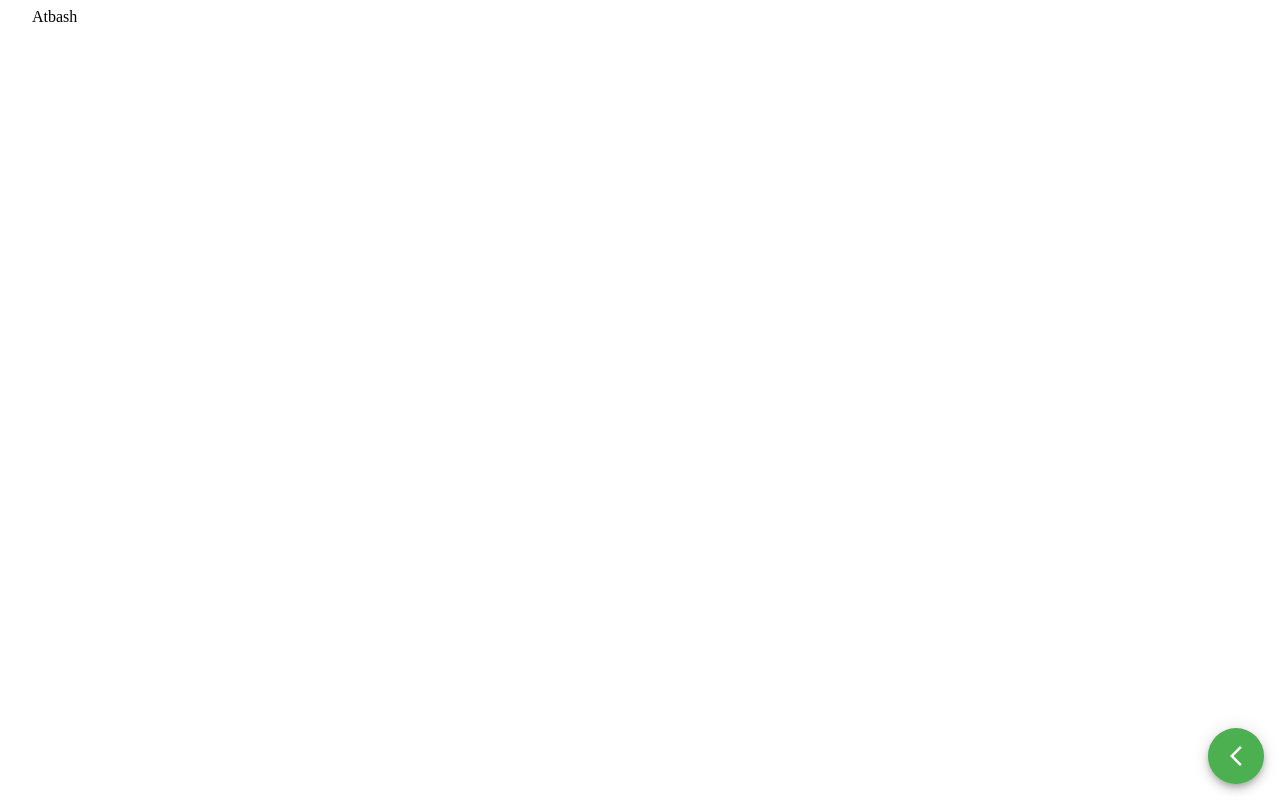
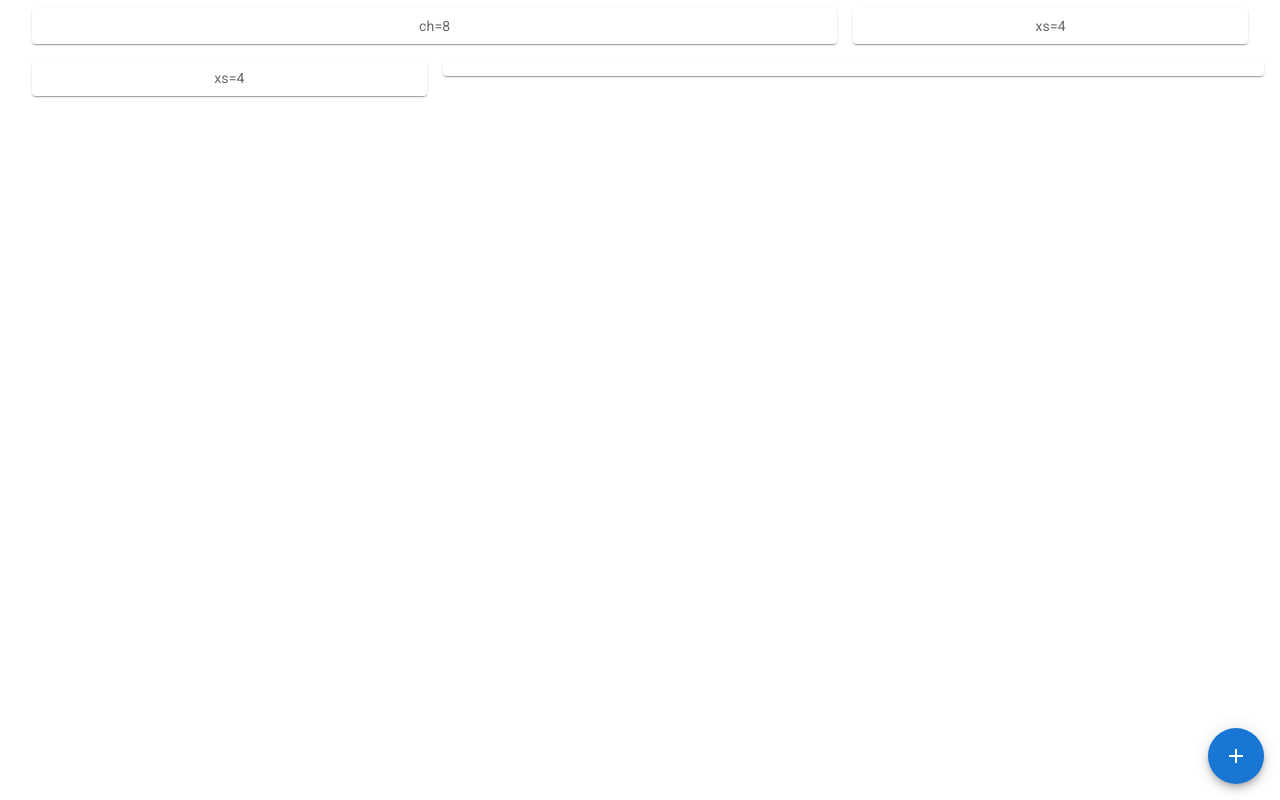
Before and after one commit to flapek/hack-history, a React (Create React App) app: page /atbash in a window 1280 px wide. Built offline with nearby package versions, Linux system fonts and the light colour scheme.

Commit message:
add ATBASH cipher and base create base view of ATBASH screen

```diff
--- a/src/features/user/DialogUser.tsx
+++ b/src/features/user/DialogUser.tsx
@@ -7,22 +7,20 @@ import {
   TextField,
 } from '@mui/material';
 import { useState } from 'react';
-import { useAppSelector } from '../../app';
-import { getUsername } from './userSlice';
+import { useAppDispatch, useAppSelector } from '../../app';
+import { getUsername, rename } from './userSlice';
 
-export default function DialogUser({
-  open,
-  setOpen,
-  rename,
-}: {
-  open: boolean;
-  setOpen: () => void;
-  rename: () => void;
-}) {
-  const [username, setUsername] = useState(useAppSelector(getUsername));
+export default function DialogUser({ open, setOpen }: { open: boolean; setOpen: () => void }) {
+  const dispatch = useAppDispatch();
+  const actualUsername = useAppSelector(getUsername);
+  const [username, setUsername] = useState(actualUsername);
 
   function onChange(e: React.FormEvent<HTMLInputElement | HTMLTextAreaElement>) {
     setUsername(e.currentTarget.value);
+  }
+
+  function confirm() {
+    dispatch(rename(username));
   }
 
   return (
@@ -43,7 +41,7 @@ export default function DialogUser({
       </DialogContent>
       <DialogActions>
         <Button onClick={setOpen}>Cancel</Button>
-        <Button onClick={rename}>Confirm</Button>
+        <Button onClick={confirm}>Confirm</Button>
       </DialogActions>
     </Dialog>
   );
--- a/src/features/user/userSlice.ts
+++ b/src/features/user/userSlice.ts
@@ -11,6 +11,7 @@ export const userSlice = createSlice({
   initialState,
   reducers: {
     rename: (state, action: PayloadAction<string>) => {
+      console.log(action.payload);
       state.username = action.payload;
     },
   },
--- a/src/index.tsx
+++ b/src/index.tsx
@@ -4,11 +4,15 @@ import reportWebVitals from './reportWebVitals';
 import Navigation from './navigation/Navigation';
 import { store } from './app';
 import { Provider } from 'react-redux';
+import { appTheme } from './theme';
+import { ThemeProvider } from '@mui/system';
 
 ReactDOM.render(
   <React.StrictMode>
     <Provider store={store}>
-      <Navigation />
+      <ThemeProvider theme={appTheme}>
+        <Navigation />
+      </ThemeProvider>
     </Provider>
   </React.StrictMode>,
   document.getElementById('root'),
--- a/src/screens/Atbash.tsx
+++ b/src/screens/Atbash.tsx
@@ -1,5 +1,58 @@
+import { Grid, Paper, styled } from '@mui/material';
 import { BaseGameScreen } from '../shared/components';
+import { encryptAndDecrypt } from '../shared/functions';
+import Table from '@mui/material/Table';
+import TableBody from '@mui/material/TableBody';
+import TableCell from '@mui/material/TableCell';
+import TableContainer from '@mui/material/TableContainer';
+import TableHead from '@mui/material/TableHead';
+import TableRow from '@mui/material/TableRow';
+import { useAppSelector } from '../app';
+import { getUsername } from '../features/user/userSlice';
+
+const Item = styled(Paper)(({ theme }) => ({
+  ...theme.typography.body2,
+  padding: theme.spacing(1),
+  textAlign: 'center',
+  color: theme.palette.text.secondary,
+}));
 
 export default function Atbash() {
-  return <BaseGameScreen>Atbash</BaseGameScreen>;
+  let username = useAppSelector(getUsername);
+  let splitedUsername = encryptAndDecrypt(username).split('');
+  return (
+    <BaseGameScreen>
+      <Grid container spacing={2}>
+        <Grid item xs={8}>
+          <Item>{encryptAndDecrypt('xs=8')}</Item>
+        </Grid>
+        <Grid item xs={4}>
+          <Item>xs=4</Item>
+        </Grid>
+        <Grid item xs={4}>
+          <Item>xs=4</Item>
+        </Grid>
+        <Grid item xs={8}>
+          <TableContainer component={Item}>
+            <Table sx={{ minWidth: 650 }} aria-label="simple table">
+              <TableHead>
+                <TableRow>
+                  {splitedUsername.map((letter, idx) => (
+                    <TableCell key={idx}>{letter}</TableCell>
+                  ))}
+                </TableRow>
+              </TableHead>
+              <TableBody>
+                <TableRow sx={{ '&:last-child td, &:last-child th': { border: 0 } }}>
+                  {splitedUsername.map((_, idx) => (
+                    <TableCell key={idx} component="th" scope="row"></TableCell>
+                  ))}
+                </TableRow>
+              </TableBody>
+            </Table>
+          </TableContainer>
+        </Grid>
+      </Grid>
+    </BaseGameScreen>
+  );
 }
--- a/src/screens/Game.tsx
+++ b/src/screens/Game.tsx
@@ -39,10 +39,9 @@ export default function Game() {
       <DialogUser
         open={openDialog}
         setOpen={handleOpenDialog}
-        rename={() => console.log('Rename')}
       />
       <SpeedDial
-        ariaLabel="SpeedDial tooltip example"
+        ariaLabel="Game information and options"
         sx={{ position: 'fixed', bottom: 16, right: 16 }}
         icon={<SpeedDialIcon />}
         onClose={handleOpen}
--- a/src/shared/components/BaseGameScreen.tsx
+++ b/src/shared/components/BaseGameScreen.tsx
@@ -1,54 +1,95 @@
-import { Container, Fab, Zoom } from '@mui/material';
-import { useTheme } from '@mui/material/styles';
-import { SxProps } from '@mui/system';
-import { green } from '@mui/material/colors';
+import {
+  IconButton,
+  Container,
+  Divider,
+  SpeedDial,
+  SpeedDialAction,
+  SpeedDialIcon,
+  Grid,
+} from '@mui/material';
+import InfoIcon from '@mui/icons-material/Info';
 import ArrowBackIosNewSharpIcon from '@mui/icons-material/ArrowBackIosNewSharp';
-import React from 'react';
+import React, { useState } from 'react';
 import { useHistory } from 'react-router-dom';
+import Drawer from '@mui/material/Drawer';
+import CloseIcon from '@mui/icons-material/Close';
 
-const fabStyle: SxProps = {
-  position: 'absolute',
-  bottom: 16,
-  right: 16,
-  color: 'white',
-  bgcolor: green[500],
-  '&:hover': {
-    bgcolor: green[600],
-  },
-};
+const drawerWidth = 240;
 
 export default function BaseGameScreen({ children }: { children: React.ReactNode }) {
-  const theme = useTheme();
   let history = useHistory();
+  const [open, setOpen] = useState(false);
+  const [openDrawer, setOpenDrawer] = useState(false);
+
+  const handleOpen = () => setOpen(!open);
+
+  const handleDrawerOpen = () => {
+    setOpenDrawer(true);
+  };
+
+  const handleDrawerClose = () => {
+    setOpenDrawer(false);
+  };
 
   const redirect = () => {
     history.goBack();
   };
 
-  const transitionDuration = {
-    enter: theme.transitions.duration.enteringScreen,
-    exit: theme.transitions.duration.leavingScreen,
-  };
+  const actions = [
+    {
+      icon: <ArrowBackIosNewSharpIcon />,
+      name: 'Back',
+      onClick: () => {
+        redirect();
+      },
+    },
+    {
+      icon: <InfoIcon />,
+      name: 'About',
+      onClick: () => {
+        handleDrawerOpen();
+      },
+    },
+  ];
 
   return (
     <Container maxWidth={false}>
       {children}
-      <Zoom
-        in
-        timeout={transitionDuration}
-        style={{
-          transitionDelay: `${transitionDuration.exit}ms`,
+      <Drawer
+        sx={{
+          width: drawerWidth,
+          flexShrink: 0,
+          '& .MuiDrawer-paper': {
+            width: drawerWidth,
+            boxSizing: 'border-box',
+          },
         }}
-        unmountOnExit>
-        <Fab
-          sx={fabStyle}
-          aria-label="back"
-          color="secondary"
-          component="button"
-          onClick={redirect}>
-          <ArrowBackIosNewSharpIcon />
-        </Fab>
-      </Zoom>
+        variant="persistent"
+        anchor="left"
+        open={openDrawer}>
+        <Grid>
+          <IconButton onClick={handleDrawerClose}>
+            <CloseIcon />
+          </IconButton>
+        </Grid>
+        <Divider />
+      </Drawer>
+      <SpeedDial
+        ariaLabel="Game helper"
+        sx={{ position: 'fixed', bottom: 16, right: 16 }}
+        icon={<SpeedDialIcon />}
+        onClose={handleOpen}
+        onOpen={handleOpen}
+        open={open}>
+        {actions.map((action) => (
+          <SpeedDialAction
+            key={action.name}
+            icon={action.icon}
+            tooltipTitle={action.name}
+            onClick={action.onClick}
+          />
+        ))}
+      </SpeedDial>
     </Container>
   );
 }
--- /dev/null
+++ b/src/shared/functions/crypto/ATBASHCipher.ts
@@ -0,0 +1,24 @@
+export default function encryptAndDecrypt(input: string): string {
+  let output = '';
+  let alphabet = createAlphabet();
+  for (let char of input) {
+    if (char in alphabet) output += alphabet[char];
+    else output += char;
+  }
+
+  return output;
+}
+
+function chr(x: number) {
+  return String.fromCharCode(x);
+}
+
+function createAlphabet(): {} {
+  let alphabet = {};
+
+  for (let i = 0; i < 26; i++) {
+    alphabet[chr(65 + i)] = chr(90 - i);
+    alphabet[chr(97 + i)] = chr(122 - i);
+  }
+  return alphabet;
+}
--- a/src/shared/functions/index.ts
+++ b/src/shared/functions/index.ts
@@ -1,4 +1,5 @@
-import getRandomIntInclusive from "./getRandomIntInclusive";
-import randomColor from "./randomColor";
+import encryptAndDecrypt from './crypto/ATBASHCipher';
+import getRandomIntInclusive from './getRandomIntInclusive';
+import randomColor from './randomColor';
 
-export { randomColor, getRandomIntInclusive };
+export { randomColor, getRandomIntInclusive, encryptAndDecrypt };
--- /dev/null
+++ b/src/theme/appTheme.ts
@@ -0,0 +1,5 @@
+import { createTheme } from '@mui/material';
+
+const customTheme = createTheme({});
+
+export default customTheme;
--- /dev/null
+++ b/src/theme/index.ts
@@ -0,0 +1,3 @@
+import appTheme from './appTheme';
+
+export { appTheme };
--- a/tsconfig.json
+++ b/tsconfig.json
@@ -11,6 +11,7 @@
     "esModuleInterop": true,
     "allowSyntheticDefaultImports": true,
     "strict": true,
+    "noImplicitAny": false,
     "forceConsistentCasingInFileNames": true,
     "noFallthroughCasesInSwitch": true,
     "module": "esnext",
```
